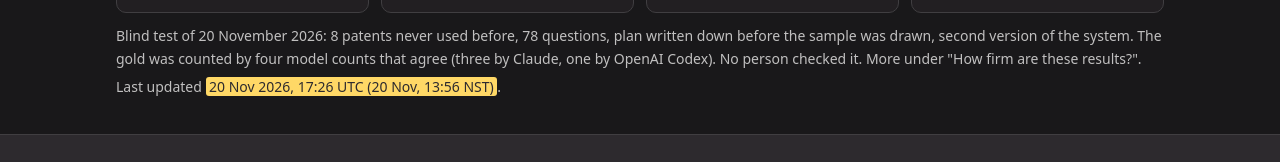
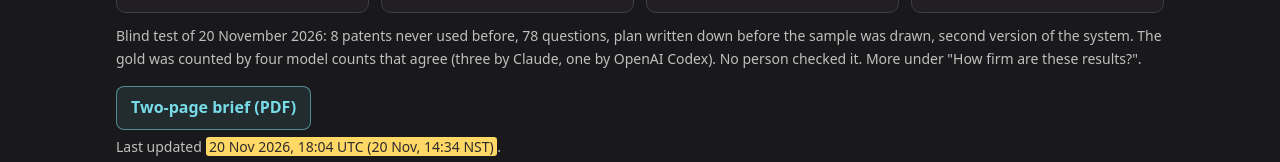
Before and after one commit to shivaji-patil/patent-drawing-assistant-demo, a plain HTML site: page index.html in a window 1280 px wide. Shown: the part 622-784 px from the top of the page. Drawn offline with Linux system fonts and the light colour scheme.

Commit message:
Sync site from code repository 2510d2f: two-page brief (PDF)
Co-Authored-By: Claude Fable 5.2 <noreply@anthropic.com>
Claude-Session: https://claude.ai/code/session_01JSxhqXPb6fyJNw3qJvQLct

```diff
--- a/index.html
+++ b/index.html
@@ -28,7 +28,8 @@
     </div>
     <p class="note">Blind test of 20 November 2026: 8 patents never used before, 78 questions, plan written down before the sample was drawn, second version of the system.
     The gold was counted by four model counts that agree (three by Claude, one by OpenAI Codex). No person checked it. More under "How firm are these results?".</p>
-    <p class="note">Last updated <mark class="ts">20 Nov 2026, 17:26 UTC (20 Nov, 13:56 NST)</mark>.</p>
+    <p class="cta"><a href="brief.pdf">Two-page brief (PDF)</a></p>
+    <p class="note">Last updated <mark class="ts">20 Nov 2026, 18:04 UTC (20 Nov, 14:34 NST)</mark>.</p>
   </div>
 </header>
 <main class="wrap">
```
Also changed, not shown: 1 other file.
